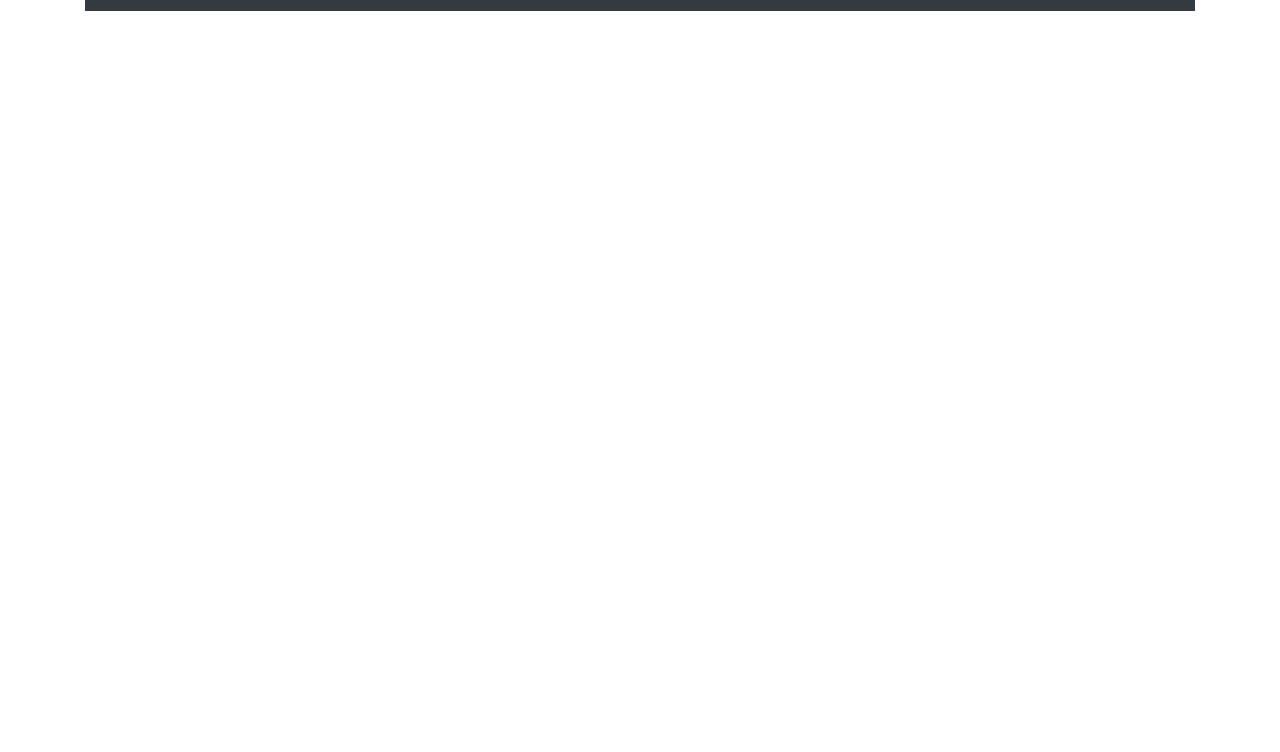
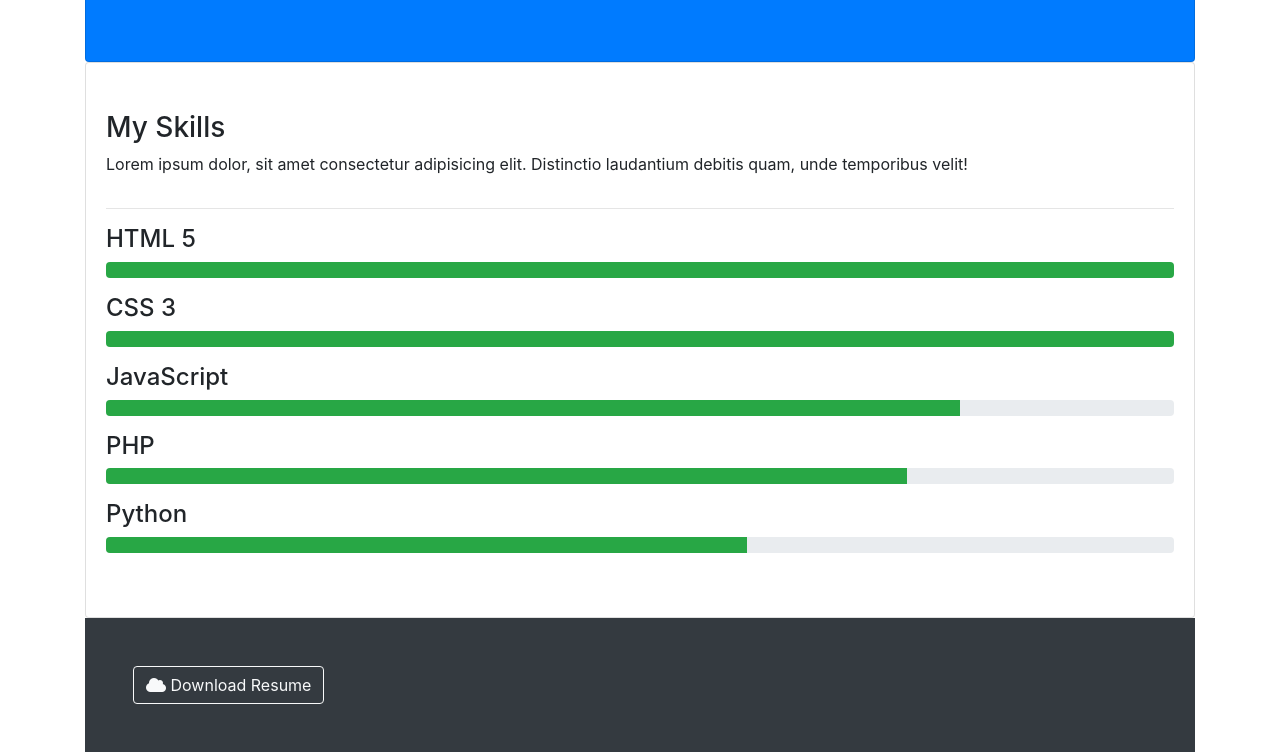
Before and after one commit to rogerbenedik/portofoliogrid, a plain HTML site: page index.html in a window 1280 px wide. Shown: the part 745-1497 px from the top of the page. Before the commit the page ends 800 px from the top, so only its background shows below. Drawn offline with nearby package versions, Linux system fonts and the light colour scheme; some packages are replaced by stand-ins of ours; a script that the page names is missing.

Commit message:
feat: home mine skills

```diff
--- a/index.html
+++ b/index.html
@@ -77,6 +77,45 @@
                 </div>
             </div>
         </header>
+
+        <!--Home-->
+        <div class="collapse show" id="home">
+            <div class="card card-body bg-primary text-white py-5">
+                <h2>Welcome To My Page</h2>
+                <p>Lorem ipsum dolor sit amet, consectetur adipisicing elit. Ipsa, amet?</p>
+            </div>
+            <div class="card card-body py-5">
+                <h3>My Skills</h3>
+                <p>Lorem ipsum dolor, sit amet consectetur adipisicing elit. Distinctio laudantium debitis quam, unde
+                    temporibus velit!</p>
+                    <hr>
+                    <h4>HTML 5</h4>
+                    <div class="progress mb-3">
+                        <div class="progress-bar bg-success" style="width: 100%;"></div>
+                    </div>
+                    <h4>CSS 3</h4>
+                    <div class="progress mb-3">
+                        <div class="progress-bar bg-success" style="width: 100%;"></div>
+                    </div>
+                    <h4>JavaScript</h4>
+                    <div class="progress mb-3">
+                        <div class="progress-bar bg-success" style="width: 80%;"></div>
+                    </div>
+                    <h4>PHP</h4>
+                    <div class="progress mb-3">
+                        <div class="progress-bar bg-success" style="width: 75%;"></div>
+                    </div>
+                    <h4>Python</h4>
+                    <div class="progress mb-3">
+                        <div class="progress-bar bg-success" style="width: 60%;"></div>
+                    </div>
+            </div>
+        </div>
+
+
+
+
+
         <!--Footer-->
         <footer id="main-footer" class="p-5 bg-dark text-white">
             <div class="row">
```
